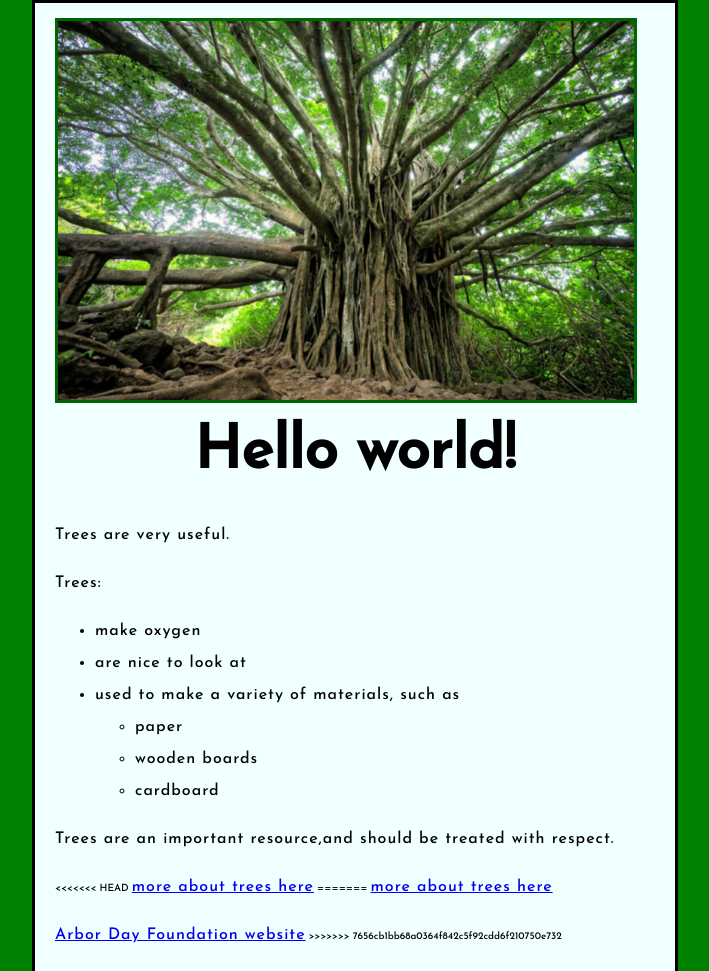
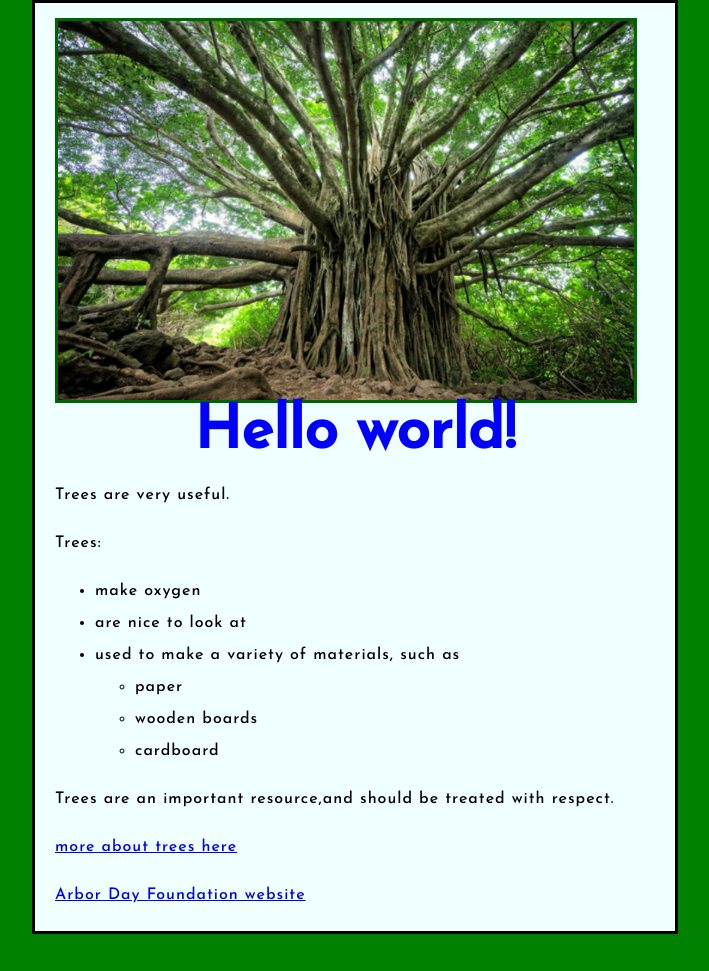
Before and after one commit to ampd95/test-site1, a plain HTML site: page index.html in a window 1280 px wide. Shown: the top 971 px of the page, without its empty margins (285-994 px from the left). After the commit the page ends 934 px from the top, so only its background shows below. Drawn offline with Linux system fonts and the light colour scheme.

Commit message:
tired of writing commit messages already

```diff
--- a/index.html
+++ b/index.html
@@ -22,13 +22,9 @@
         </ul>
     </ul>
     <p>Trees are an important resource,and should be treated with respect.</p>
-<<<<<<< HEAD
-  <a href="https://en.wikipedia.org/wiki/Tree">more about trees here</a>
-  <script src="scripts/main.js"></script>
-=======
     <a href="https://en.wikipedia.org/wiki/Tree">more about trees here</a>
     <p></p>
     <a href="https://www.arborday.org/">Arbor Day Foundation website</a>
->>>>>>> 7656cb1bb68a0364f842c5f92cdd6f210750e732
+    <script src="scripts/main.js"></script>
   </body>
 </html>
--- a/styles/style.css
+++ b/styles/style.css
@@ -27,10 +27,10 @@ body {
 }
 
 h1 {
-  margin: 0;
+  margin: 0;e
   padding: 20px 0;
-  color: whitesmoke
-  text-shadow: 10px 10px 5px black;
+  color: blue;
+  text-shadow: 5px, 5px, 3px, black;
 }
 
 img {
```
